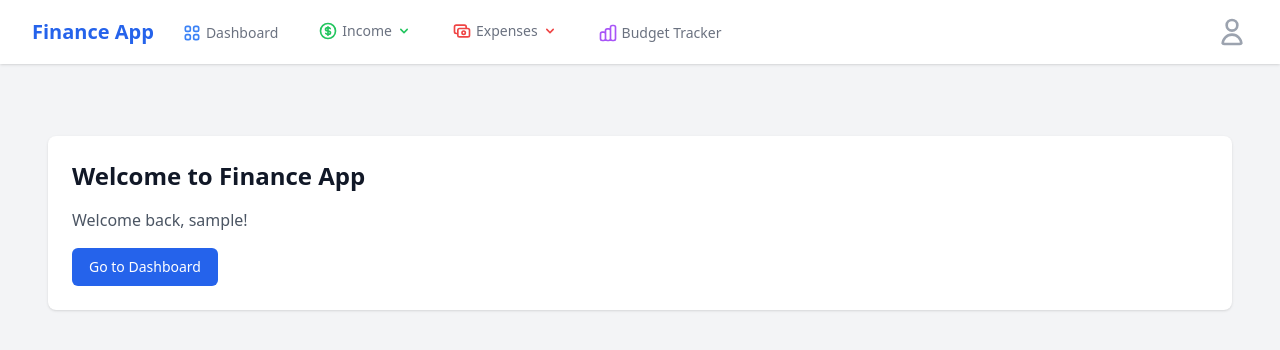
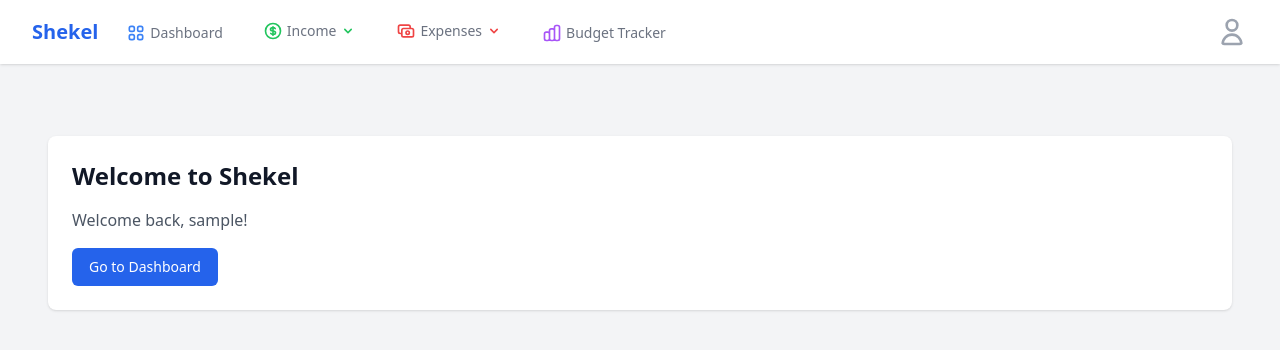
Before and after one commit to SaltyReformed/BudgetApp, a Flask app: page / in a window 1280 px wide. Shown: the top 350 px of the page. Run offline with Flask 3, Linux system fonts and the light colour scheme; the visitor is signed in with stand-in values (Sample User, id 1); some libraries are stand-ins or nearby versions.

Commit message:
Changed name and added favicon

```diff
--- a/app/templates/base.html
+++ b/app/templates/base.html
@@ -4,11 +4,11 @@
 <head>
     <meta charset="UTF-8">
     <meta name="viewport" content="width=device-width, initial-scale=1.0">
-    <title>{{ title }} - Finance App</title>
+    <title>{{ title }} - Shekel</title>
 
     <!-- Tailwind CSS -->
     <script src="https://cdn.tailwindcss.com"></script>
-
+    <link rel="icon" href="{{ url_for('static', filename='images/favicon.png') }}" type="image/x-icon" />
     <!-- React Dependencies (correct versions) -->
     <script src="https://cdnjs.cloudflare.com/ajax/libs/react/18.2.0/umd/react.production.min.js"></script>
     <script src="https://cdnjs.cloudflare.com/ajax/libs/react-dom/18.2.0/umd/react-dom.production.min.js"></script>
@@ -20,7 +20,7 @@
             <div class="flex justify-between h-16">
                 <div class="flex">
                     <div class="flex-shrink-0 flex items-center">
-                        <a href="{{ url_for('main.index') }}" class="text-xl font-bold text-blue-600">Finance App</a>
+                        <a href="{{ url_for('main.index') }}" class="text-xl font-bold text-blue-600">Shekel</a>
                     </div>
                     {% if current_user.is_authenticated %}
                     <div class="hidden sm:ml-6 sm:flex sm:space-x-8 sm:items-center h-full">
--- a/app/templates/index.html
+++ b/app/templates/index.html
@@ -5,7 +5,7 @@
     <div class="px-4 py-6 sm:px-0">
         <div class="bg-white overflow-hidden shadow rounded-lg">
             <div class="px-4 py-5 sm:p-6">
-                <h1 class="text-2xl font-bold text-gray-900 mb-4">Welcome to Finance App</h1>
+                <h1 class="text-2xl font-bold text-gray-900 mb-4">Welcome to Shekel</h1>
 
                 {% if current_user.is_authenticated %}
                 <p class="text-gray-600 mb-4">Welcome back, {{ current_user.username }}!</p>
```
Also changed, not shown: app/static/images/favicon.png (added), app/static/images/logo.svg (added), 5 other files.
